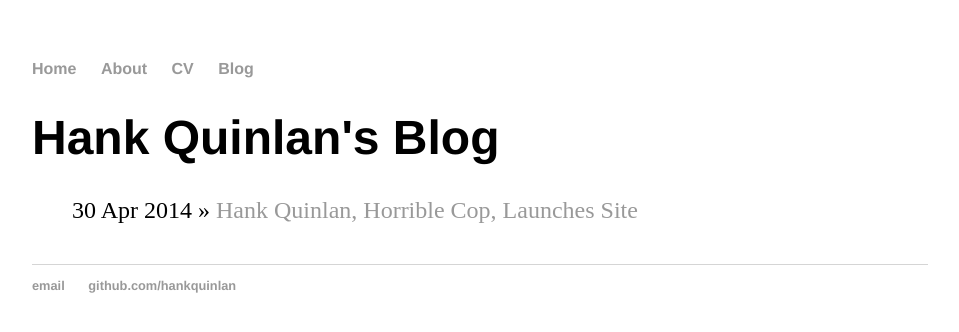
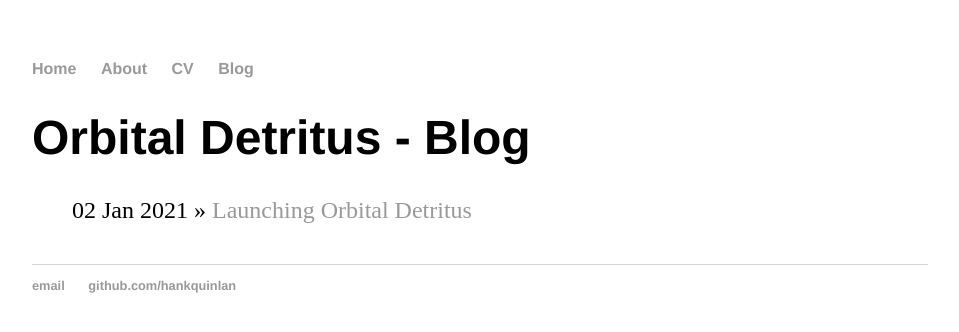
Before and after one commit to orbitaldetritus/orbitaldetritus.github.io, a Jekyll site: the page built from blog/index.html, in a window 1280 px wide. Shown: the top 332 px of the page, without its empty margins (160-1119 px from the left). Built offline with Jekyll 4.4.1, drawn with Linux system fonts in a browser that asks for light colours.

Commit message:
remove additional tutorial materials
changed inital blog post to lorum ipsum placeholder text

```diff
--- a/blog/index.html
+++ b/blog/index.html
@@ -1,6 +1,6 @@
 ---
 layout: default
-title: Hank Quinlan's Blog
+title: Orbital Detritus - Blog
 ---
 	<h1>{{ page.title }}</h1>
 	<ul class="posts">
```
Also changed, not shown: _posts/2021-01-02-hank-quinlan-site-launched.md (deleted, +0 -7 lines), _posts/2021-01-02-launching-orbital-detritus.md (added, +7 -0 lines).
